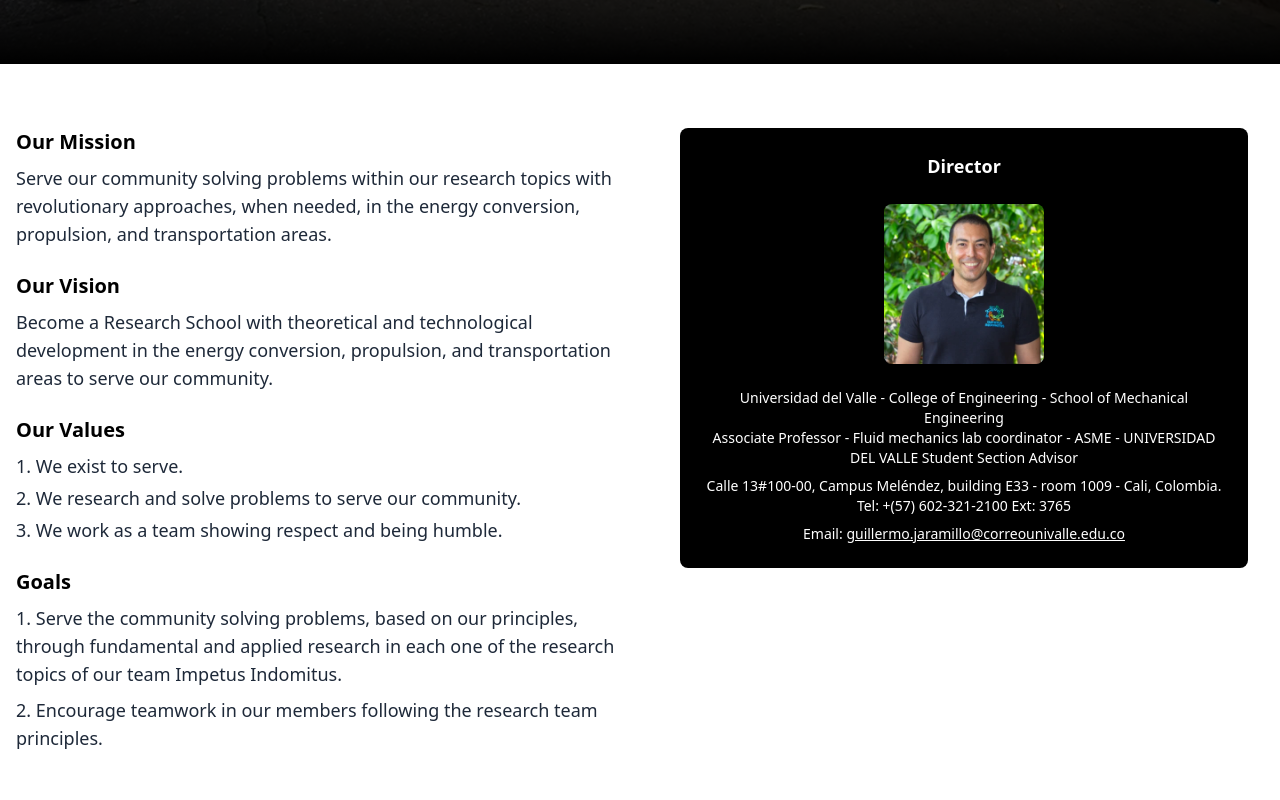
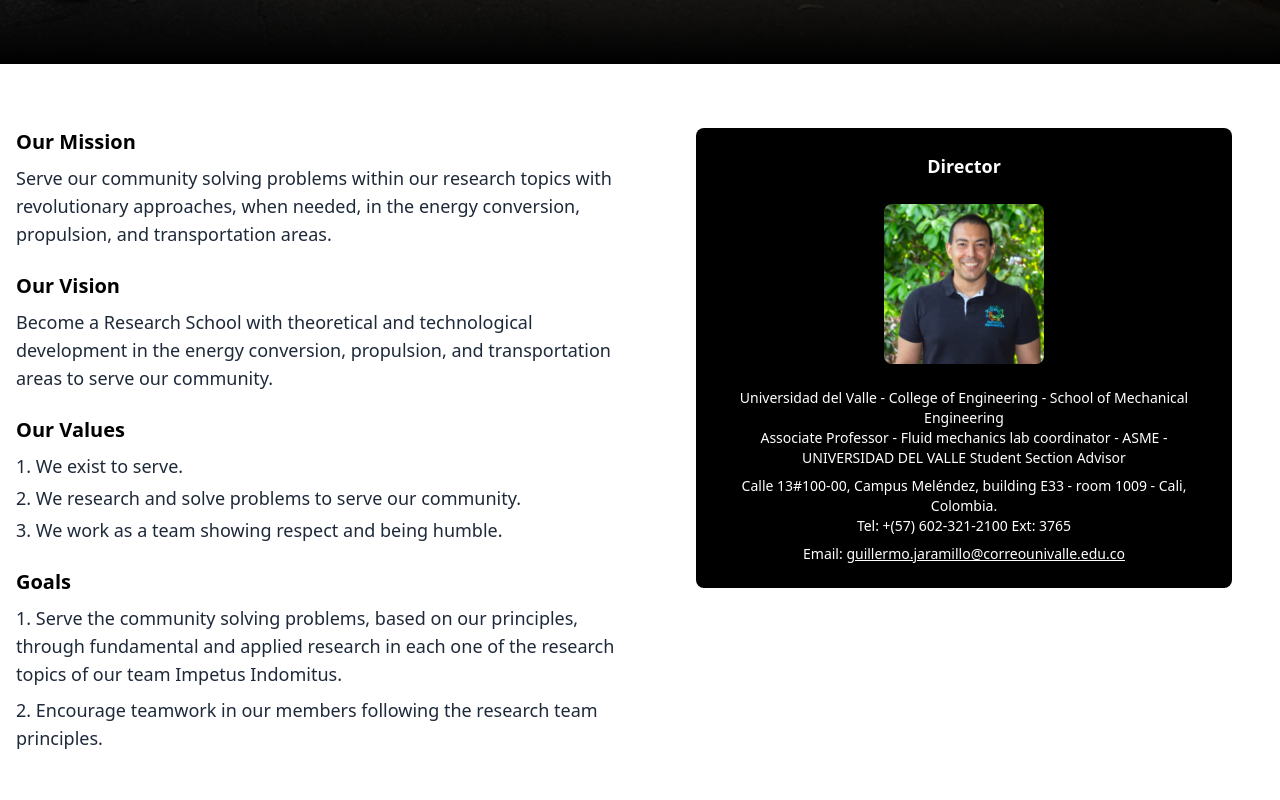
Before and after one commit to impetus-indomitus/impetus-indomitus.github.io, an Astro site: page / in a window 1280 px wide. Shown: the part 880-1680 px from the top of the page. Built offline with nearby package versions, Linux system fonts and the light colour scheme; Astro itself is replaced by a stand-in of ours.

Commit message:
feat: update footer contact information and enhance director card layout for improved readability

```diff
--- a/src/components/Footer.astro
+++ b/src/components/Footer.astro
@@ -34,7 +34,7 @@
       <!-- Contact Info -->
       <div class="md:w-1/3 space-y-2 text-sm">
         <h3 class="text-blue-400 font-semibold mb-2">Contact Us</h3>
-        <p><strong>Address:</strong><br>Street 13 # 100-00, Building E25, Office 301<br>Cali, Valle del Cauca, Colombia</p>
+        <p><strong>Address:</strong><br>Calle 13#100-00, Campus Meléndez, building E33 - room 1009<br>Cali, Valle del Cauca, Colombia</p>
         <p><strong>Phone:</strong><br>+57 (602) 321 2100 ext. 4567</p>
         <p><strong>Email:</strong><br><a href="mailto:impetus@correounivalle.edu.co" class="text-blue-300 underline hover:text-blue-100">impetus@correounivalle.edu.co</a></p>
       </div>
--- a/src/pages/index.astro
+++ b/src/pages/index.astro
@@ -46,11 +46,11 @@ const images = announcementEntry?.data.images ?? [];
     </div>
 
     <!-- Director Card -->
-    <div class="px-4">
-      <div class="bg-black text-white rounded-lg px-6 py-6 flex flex-col items-center text-center">
+    <div class="px-4 sm:px-6 md:px-8">
+      <div class="bg-black text-white rounded-lg px-6 py-6 flex flex-col items-center text-center w-full">
         <h4 class="text-lg font-semibold">Director</h4>
         <img src="/images/home/guillermo.webp" alt="Director Guillermo Andrés Jaramillo Pizarro" class="my-6 w-40 h-40 rounded-lg object-cover hover:scale-105 transition-transform duration-200" />
-        <div class="text-sm space-y-2">
+        <div class="text-sm space-y-2 break-words max-w-full overflow-wrap">
           <p>
             Universidad del Valle - College of Engineering - School of Mechanical Engineering<br />
             Associate Professor - Fluid mechanics lab coordinator - ASME - UNIVERSIDAD DEL VALLE Student Section Advisor
```
